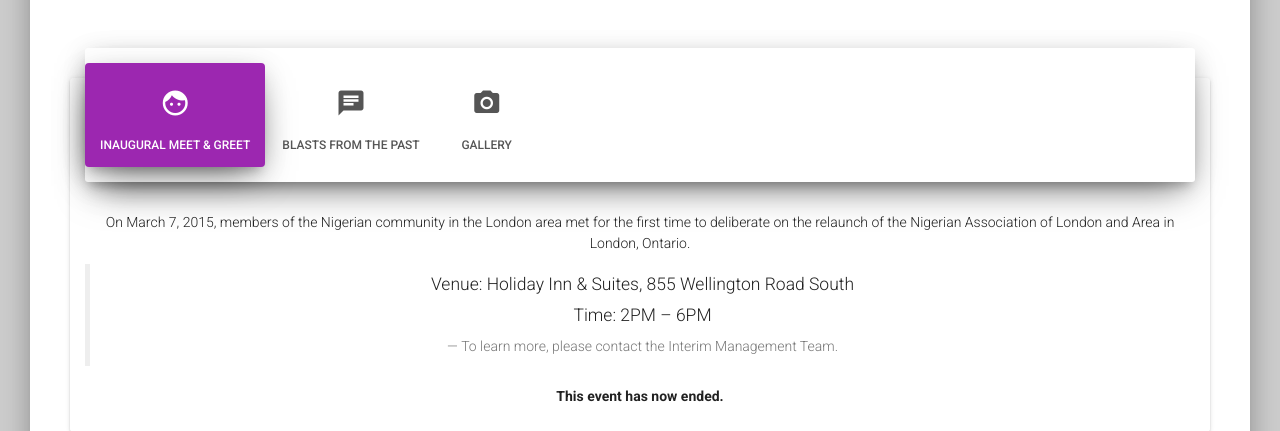
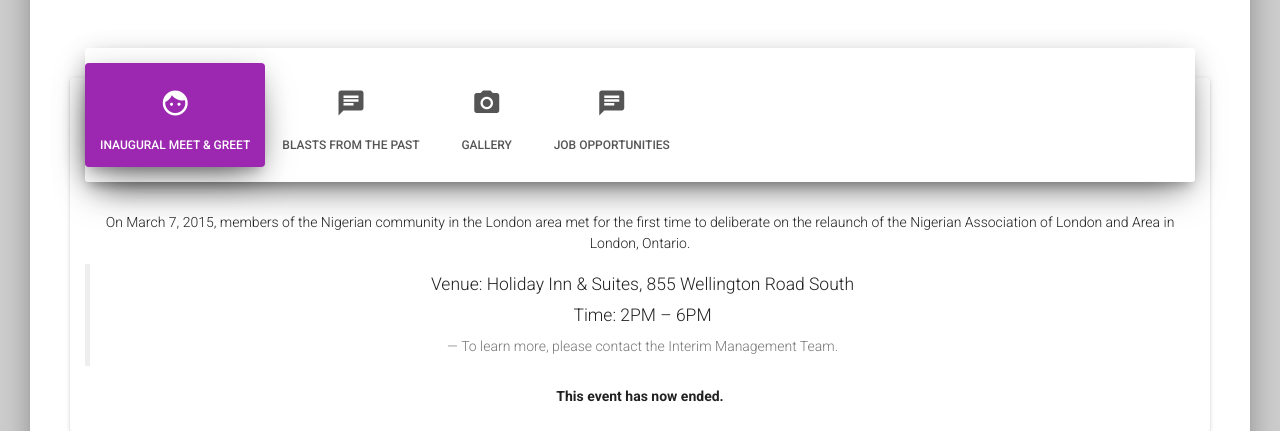
Before and after one commit to Developers-Foundation/nigerian-association, a PHP site: page / in a window 1280 px wide. Shown: the part 1932-2363 px from the top of the page. Run offline with PHP 8.4, Linux system fonts and the light colour scheme; some libraries are stand-ins or nearby versions.

Commit message:
Add in job opportunities

```diff
--- a/public_html/assets/js/custom.js
+++ b/public_html/assets/js/custom.js
@@ -161,86 +161,10 @@ $(document).ready(function () {
 });
 /* ----------------------------------------------------------- */
 /* Nob Mailer END
- /* ----------------------------------------------------------- */
+/* ----------------------------------------------------------- */
 
-/*
- (function($) {
-
- /!* Masonry Grid *!/
- $(document).on('add.cards change.cards', function(event) {
- if(typeof $.fn.masonry !== 'undefined') {
- $(event.target).outerFind('.mbr-gallery').each(function() {
- var $msnr = $(this).find('.mbr-gallery-row').masonry({
- itemSelector: '.mbr-gallery-item',
- percentPosition: true
- });
-
- // reload masonry (need for adding new or resort items)
- $msnr.masonry('reloadItems');
-
- // layout Masonry after each image loads
- $msnr.imagesLoaded().progress(function() {
- $msnr.masonry('layout');
- });
- });
- }
- });
-
- var timeout;
- function fitLBtimeout() {
- clearTimeout(timeout);
- timeout = setTimeout(fitLightbox, 50);
- }
-
- /!* Lightbox Fit *!/
- function fitLightbox() {
- var $lightbox = $('.mbr-gallery .modal');
- if(!$lightbox.length) {
- return;
- }
-
- var bottomPadding = 30;
- var wndW = $(window).width();
- var wndH = $(window).height();
- $lightbox.each(function() {
- var setWidth, setTop;
- var isShown = $(this).hasClass('in');
- var $modalDialog = $(this).find('.modal-dialog');
- var $currentImg = $modalDialog.find('.item.active > img');
-
- if($modalDialog.find('.item.prev > img, .item.next > img').length) {
- $currentImg = $modalDialog.find('.item.prev > img, .item.next > img').eq(0);
- }
-
- var lbW = $currentImg[0].naturalWidth;
- var lbH = $currentImg[0].naturalHeight;
-
- // height change
- if( wndW / wndH > lbW / lbH) {
- var needH = wndH - bottomPadding * 2;
- setWidth = needH * lbW / lbH;
- }
-
- // width change
- else {
- setWidth = wndW - bottomPadding * 2;
- }
-
- // check for maw width
- setWidth = setWidth >= lbW ? lbW : setWidth;
-
- // set top to vertical center
- setTop = (wndH - bottomPadding * 2 - setWidth * lbH / lbW) / 2;
-
- $modalDialog.css({
- width: parseInt(setWidth),
- top: setTop
- });
- });
- }
- // $(document).on('add.cards change.cards', fitLightbox);
- $(window).on('resize load', fitLBtimeout);
- $(window).on('show.bs.modal', fitLBtimeout);
- $(window).on('slid.bs.carousel', fitLBtimeout);
-
- }(jQuery));*/
+$(document).ready(function() {
+    if ($('body').hasClass('index-page')) {
+        $('#job-opportunities').load('http://www.acfola.ca/career/ #content');
+    }
+});
--- a/public_html/index2.php
+++ b/public_html/index2.php
@@ -171,6 +171,12 @@
                                             </a>
 
                                         </li>
+                                        <li>
+                                            <a href="#item4" data-toggle="tab">
+                                                <i class="material-icons">chat</i>
+                                                Job Opportunities
+                                            </a>
+                                        </li>
                                     </ul>
                                 </div>
                             </div>
@@ -204,7 +210,11 @@
                                         <p>February 1995, A good year</p></a>
                                 </div>
                                 <div class="tab-pane" id="item3">
-                                    <h3>Visit this page for our gallery.</h3>
+                                    <a href="gallery.php"><h3>Visit this page for our gallery.</h3></a>
+                                </div>
+                                <div class="tab-pane" id="item4">
+                                    <h3>Job Opportunities from Acofola</h3>
+                                    <div id="job-opportunities"></div>
                                 </div>
                             </div>
                         </div>
```
